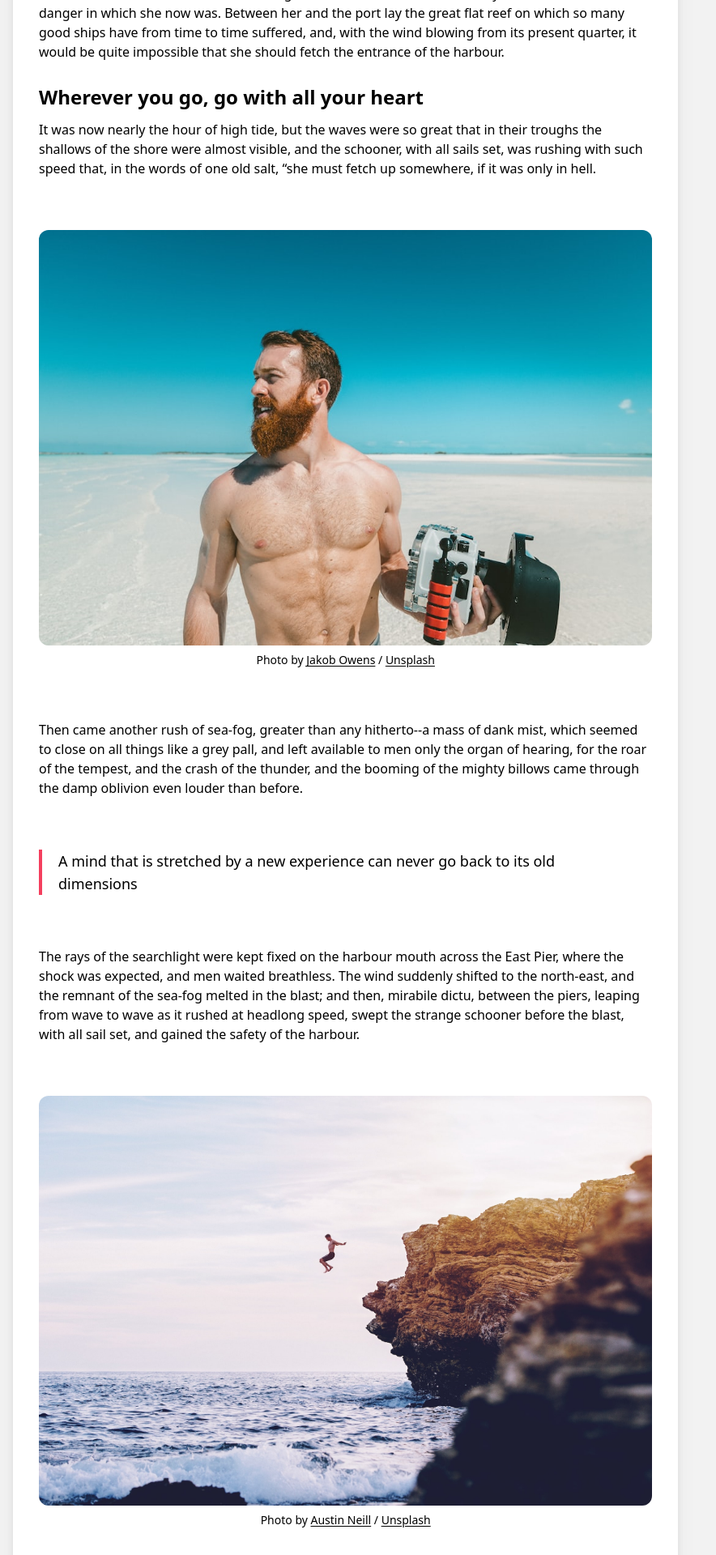
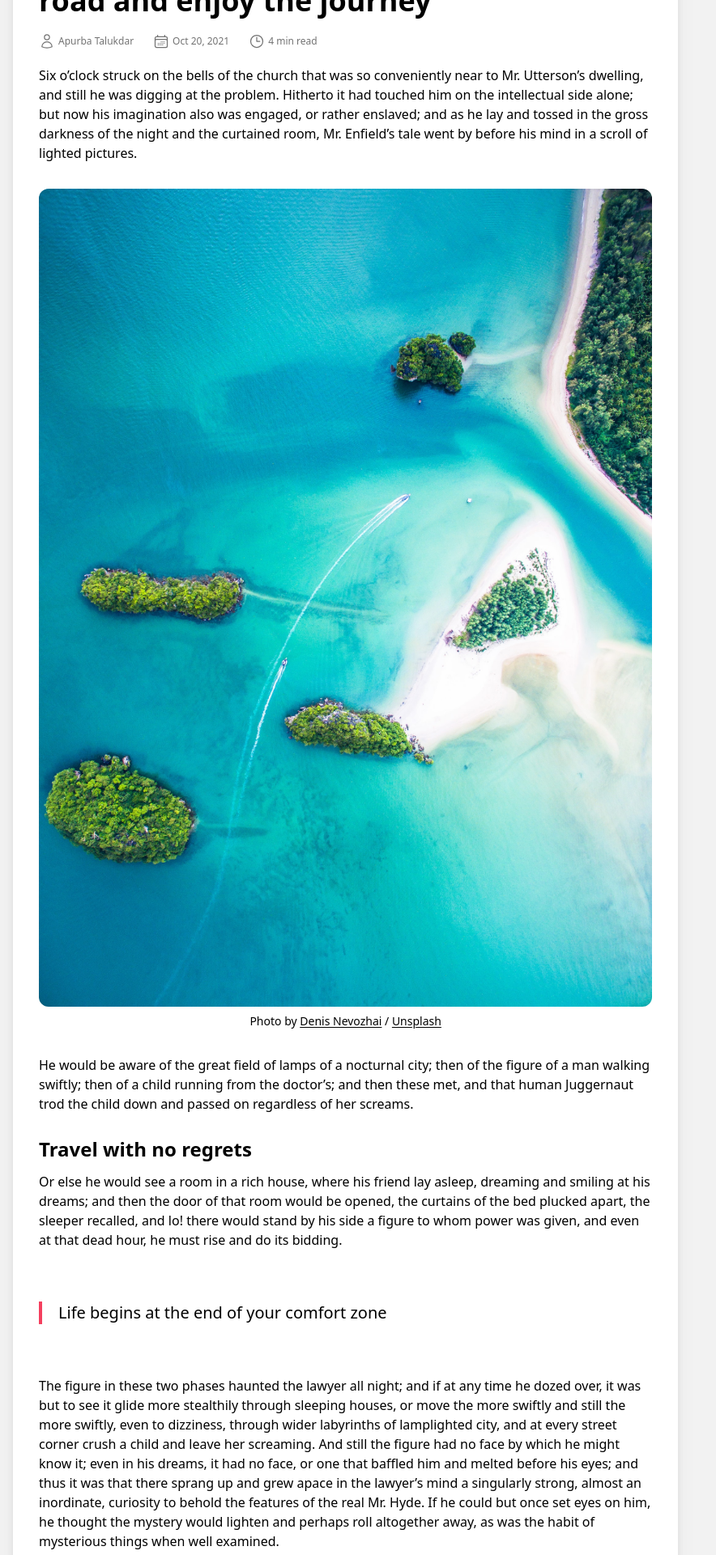
Before and after one commit to dashiedash/neon-theme, a Next.js app: page /items/post-cover-autoheight in a window 1280 px wide. Shown: the part 880-2800 px from the top of the page at 81% size, without its empty margins (0-884 px from the left). Built offline with nearby package versions, Linux system fonts and the light colour scheme.

Commit message:
Replace content for Post Cover Autoheight page

```diff
--- a/src/components/main/article.tsx
+++ b/src/components/main/article.tsx
@@ -83,7 +83,7 @@ export const ArticleHeader = ({ posts }: { posts: any }) => {
 export const ArticleQuoteBlock = ({ quote }: { quote: any }) => {
   return (
     <div className="px-5 border-l-4 border-rose-500 my-16">
-      <blockquote className="text-lg font-medium">{quote}</blockquote>
+      <blockquote className="text-xl">{quote}</blockquote>
     </div>
   );
 };
@@ -103,7 +103,7 @@ export const ArticleImage = ({
   imageSource: string;
 }) => {
   return (
-    <figure className="my-16">
+    <figure>
       <Image
         src={imageSource}
         alt=""
--- a/src/pages/items/post-cover-autoheight.tsx
+++ b/src/pages/items/post-cover-autoheight.tsx
@@ -17,9 +17,9 @@ import Footer from "@/components/footer/footer";
 // Content
 const PostFullwidth = () => {
   const [post, setPost] = useState({
-    title: "Never let your memories be greater than your dreams",
-    author: ["Apurba Talukdar", "Ishan Sharma"],
-    publishDate: "May 2, 2022",
+    title: "Stop worrying about the potholes in the road and enjoy the journey",
+    author: ["Apurba Talukdar"],
+    publishDate: "Oct 20, 2021",
     readTime: "4 min read",
     tags: ["Travel"],
   });
@@ -37,79 +37,94 @@ const PostFullwidth = () => {
             <div className="lg:col-span-2">
               <article className="bg-white p-8 drop-shadow-xl rounded-xl my-8">
                 <div className="mb-8">
-                  <Image
-                    src="/jpeg/photo-ship.jpg"
-                    alt=""
-                    width={1920}
-                    height={1920}
-                    className="rounded-xl md:max-h-96 object-cover"
+                  <ArticleImage
+                    imageSource="/jpeg/photo-surface1.jpg"
+                    attribName="Surface"
+                    attribNameLink="https://unsplash.com/@surface?utm_source=ghost&utm_medium=referral&utm_campaign=api-credit"
+                    attribSource="Unsplash"
+                    attribSourceLink="https://unsplash.com/?utm_source=ghost&utm_medium=referral&utm_campaign=api-credit"
                   />
                 </div>
+
                 <Tags tags={post.tags} />
                 <ArticleHeader posts={post} />
                 <p className="mb-5">
-                  Before long the searchlight discovered some distance away a
-                  schooner with all sails set, apparently the same vessel which
-                  had been noticed earlier in the evening. The wind had by this
-                  time backed to the east, and there was a shudder amongst the
-                  watchers on the cliff as they realized the terrible danger in
-                  which she now was. Between her and the port lay the great flat
-                  reef on which so many good ships have from time to time
-                  suffered, and, with the wind blowing from its present quarter,
-                  it would be quite impossible that she should fetch the
-                  entrance of the harbour.
+                  Six o&rsquo;clock struck on the bells of the church that was
+                  so conveniently near to Mr. Utterson&rsquo;s dwelling, and
+                  still he was digging at the problem. Hitherto it had touched
+                  him on the intellectual side alone; but now his imagination
+                  also was engaged, or rather enslaved; and as he lay and tossed
+                  in the gross darkness of the night and the curtained room, Mr.
+                  Enfield&rsquo;s tale went by before his mind in a scroll of
+                  lighted pictures.
+                </p>
+
+                <div className="my-8">
+                  <ArticleImage
+                    imageSource="/jpeg/photo-nevozhai1.jpg"
+                    attribName="Denis Nevozhai"
+                    attribNameLink="https://unsplash.com/@dnevozhai?utm_source=ghost&utm_medium=referral&utm_campaign=api-credit"
+                    attribSource="Unsplash"
+                    attribSourceLink="https://unsplash.com/?utm_source=ghost&utm_medium=referral&utm_campaign=api-credit"
+                  />
+                </div>
+
+                <p className="mb-5">
+                  He would be aware of the great field of lamps of a nocturnal
+                  city; then of the figure of a man walking swiftly; then of a
+                  child running from the doctor&rsquo;s; and then these met, and
+                  that human Juggernaut trod the child down and passed on
+                  regardless of her screams.
                 </p>
 
                 <section>
                   <h2 className="text-2xl font-bold mt-7 mb-3">
-                    Wherever you go, go with all your heart
+                    Travel with no regrets
                   </h2>
                   <p className="mb-5">
-                    It was now nearly the hour of high tide, but the waves were
-                    so great that in their troughs the shallows of the shore
-                    were almost visible, and the schooner, with all sails set,
-                    was rushing with such speed that, in the words of one old
-                    salt, &#8220;she must fetch up somewhere, if it was only in
-                    hell.
+                    Or else he would see a room in a rich house, where his
+                    friend lay asleep, dreaming and smiling at his dreams; and
+                    then the door of that room would be opened, the curtains of
+                    the bed plucked apart, the sleeper recalled, and lo! there
+                    would stand by his side a figure to whom power was given,
+                    and even at that dead hour, he must rise and do its bidding.
                   </p>
 
-                  <ArticleImage
-                    imageSource="/jpeg/photo-owens1.jpg"
-                    attribName="Jakob Owens"
-                    attribNameLink="https://unsplash.com/@jakobowens1?utm_source=ghost&utm_medium=referral&utm_campaign=api-credit"
-                    attribSource="Unsplash"
-                    attribSourceLink="https://unsplash.com/?utm_source=ghost&utm_medium=referral&utm_campaign=api-credit"
-                  />
+                  <ArticleQuoteBlock quote="Life begins at the end of your comfort zone" />
 
                   <p className="mb-5">
-                    Then came another rush of sea-fog, greater than any
-                    hitherto--a mass of dank mist, which seemed to close on all
-                    things like a grey pall, and left available to men only the
-                    organ of hearing, for the roar of the tempest, and the crash
-                    of the thunder, and the booming of the mighty billows came
-                    through the damp oblivion even louder than before.
+                    The figure in these two phases haunted the lawyer all night;
+                    and if at any time he dozed over, it was but to see it glide
+                    more stealthily through sleeping houses, or move the more
+                    swiftly and still the more swiftly, even to dizziness,
+                    through wider labyrinths of lamplighted city, and at every
+                    street corner crush a child and leave her screaming. And
+                    still the figure had no face by which he might know it; even
+                    in his dreams, it had no face, or one that baffled him and
+                    melted before his eyes; and thus it was that there sprang up
+                    and grew apace in the lawyer&rsquo;s mind a singularly
+                    strong, almost an inordinate, curiosity to behold the
+                    features of the real Mr. Hyde. If he could but once set eyes
+                    on him, he thought the mystery would lighten and perhaps
+                    roll altogether away, as was the habit of mysterious things
+                    when well examined.
                   </p>
+                </section>
 
-                  <ArticleQuoteBlock quote="A mind that is stretched by a new experience can never go back to its old dimensions" />
+                <section>
+                  <h2 className="text-2xl font-bold mt-7 mb-3">
+                    Leave yourself behind
+                  </h2>
 
                   <p className="mb-5">
-                    The rays of the searchlight were kept fixed on the harbour
-                    mouth across the East Pier, where the shock was expected,
-                    and men waited breathless. The wind suddenly shifted to the
-                    north-east, and the remnant of the sea-fog melted in the
-                    blast; and then, mirabile dictu, between the piers, leaping
-                    from wave to wave as it rushed at headlong speed, swept the
-                    strange schooner before the blast, with all sail set, and
-                    gained the safety of the harbour.
+                    He might see a reason for his friend&rsquo;s strange preference or
+                    bondage (call it which you please) and even for the
+                    startling clause of the will. At least it would be a face
+                    worth seeing: the face of a man who was without bowels of
+                    mercy: a face which had but to show itself to raise up, in
+                    the mind of the unimpressionable Enfield, a spirit of
+                    enduring hatred.
                   </p>
-
-                  <ArticleImage
-                    imageSource="/jpeg/photo-neill1.jpg"
-                    attribName="Austin Neill"
-                    attribNameLink="https://unsplash.com/@arstyy?utm_source=ghost&utm_medium=referral&utm_campaign=api-credit"
-                    attribSource="Unsplash"
-                    attribSourceLink="https://unsplash.com/?utm_source=ghost&utm_medium=referral&utm_campaign=api-credit"
-                  />
                 </section>
 
                 <section>
```
Also changed, not shown: public/jpeg/photo-nevozhai1.jpg (added), public/jpeg/photo-surface1.jpg (added).
